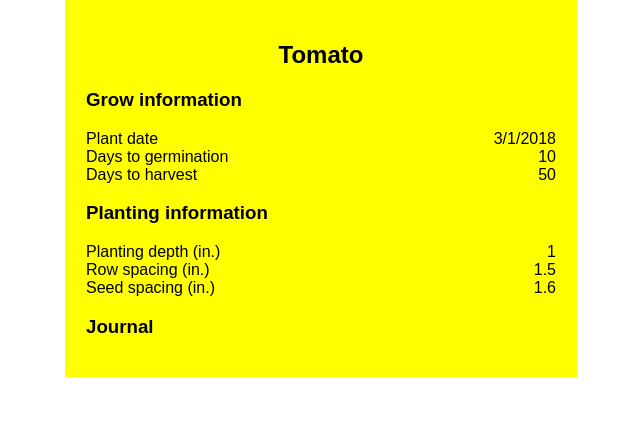
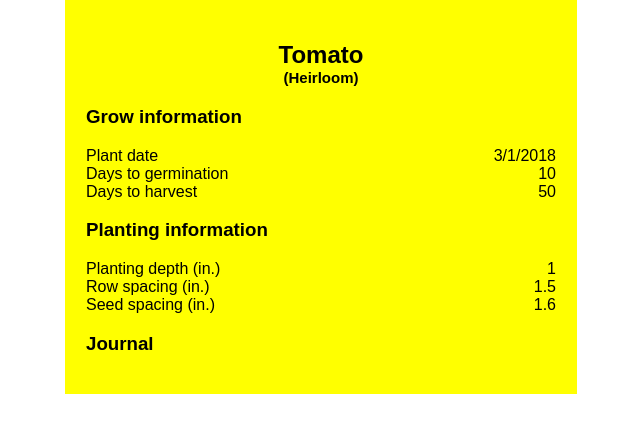
Before and after one commit to ryandabler/mcgregor, a React (Create React App) app: page /garden/124 in a window 1280 px wide. Shown: the top 432 px of the page, without its empty margins (319-959 px from the left). Built offline with nearby package versions, Linux system fonts and the light colour scheme.

Commit message:
Add variety to GardenPlotDetails

```diff
--- a/src/components/garden-plot-detail.js
+++ b/src/components/garden-plot-detail.js
@@ -7,7 +7,10 @@ import "./garden-plot-detail.css";
 export function GardenPlotDetails(props) {
     return (
         <div className="garden-plot-detail">
-            <h2>{props.crop.name}</h2>
+            <h2>
+                {props.crop.name}
+                <span className="variety">{props.crop.variety}</span>
+            </h2>
             <h3>Grow information</h3>
             <div className="grid group growing-group">
                 <span>Plant date</span>
```
